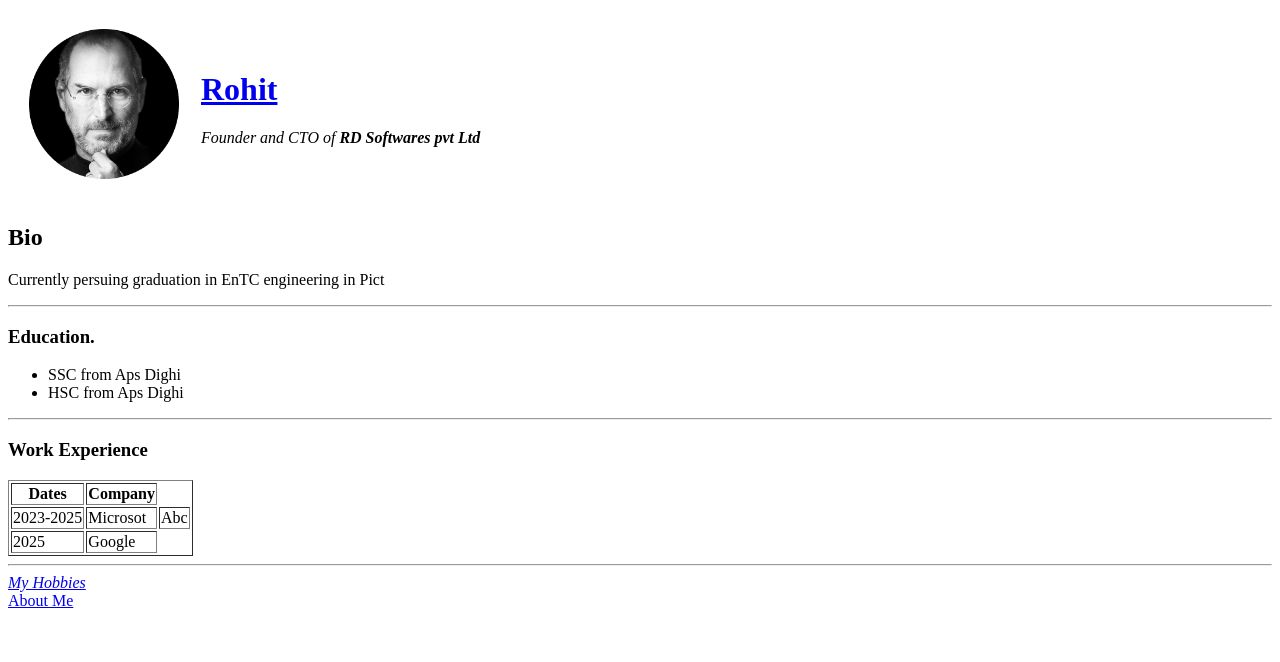
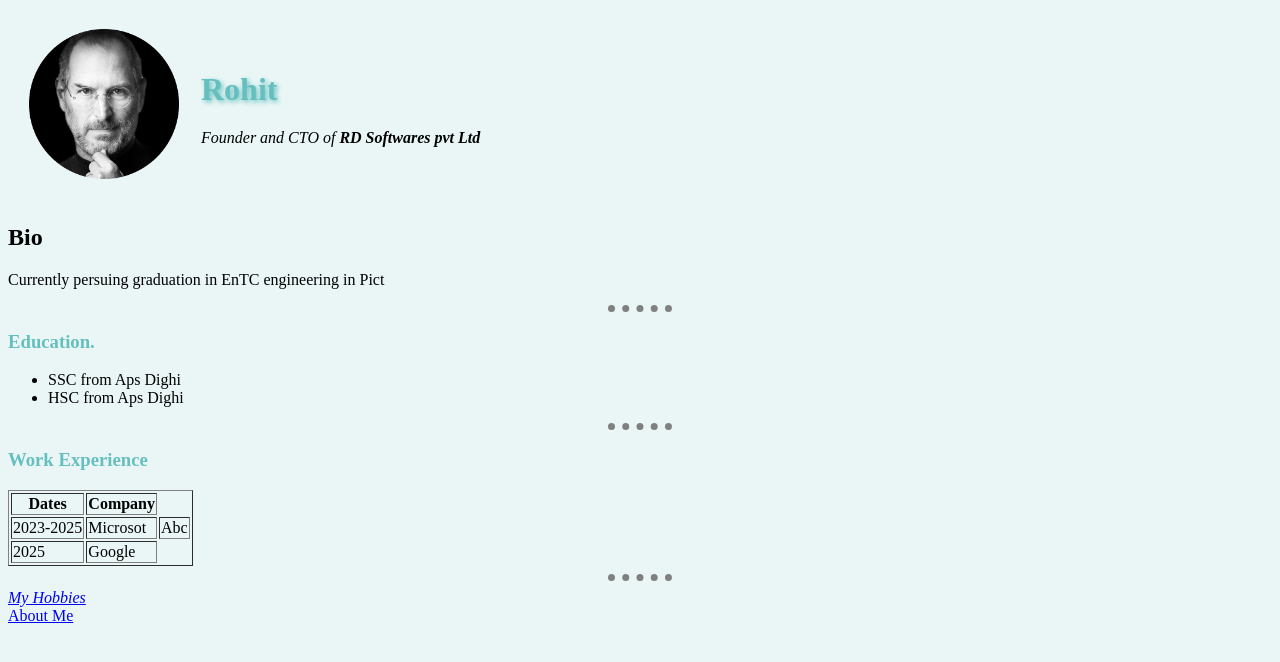
Before and after one commit to rohitbdeshmukh/cv, a plain HTML site: page index.html in a window 1280 px wide. Drawn offline with Linux system fonts and the light colour scheme; files whose address does not match are found by name.

Commit message:
Add files via upload

```diff
--- a/index.html
+++ b/index.html
@@ -4,13 +4,14 @@
 <head>
   <meta charset="utf-8">
   <title>🌟 Rohit's Personel Site</title>
+  <link rel="stylesheet" href="css/styles.css">
 </head>
 
 <body>
   <table cellspacing = "20">
     <tr>
-      <td><img src="C:\Users\Subhash\Documents\Web Development\HTML-Personal Site\images\jobsCircle.png" alt="Steve Jobs Quote" height="150" width="150"></td>
-      <td><h1><a href="https://en.wikipedia.org/wiki/Job">Rohit</a></h1>
+      <td><img src="images\jobsCircle.png" alt="Steve Jobs Quote" height="150" width="150"></td>
+      <td><h1>Rohit</h1>
       <p><em>Founder and CTO of <strong>RD Softwares pvt Ltd</strong></em></p></td>
     </tr>
   </table>
```
Also changed, not shown: My Contacts.html (+1 -0 lines).
